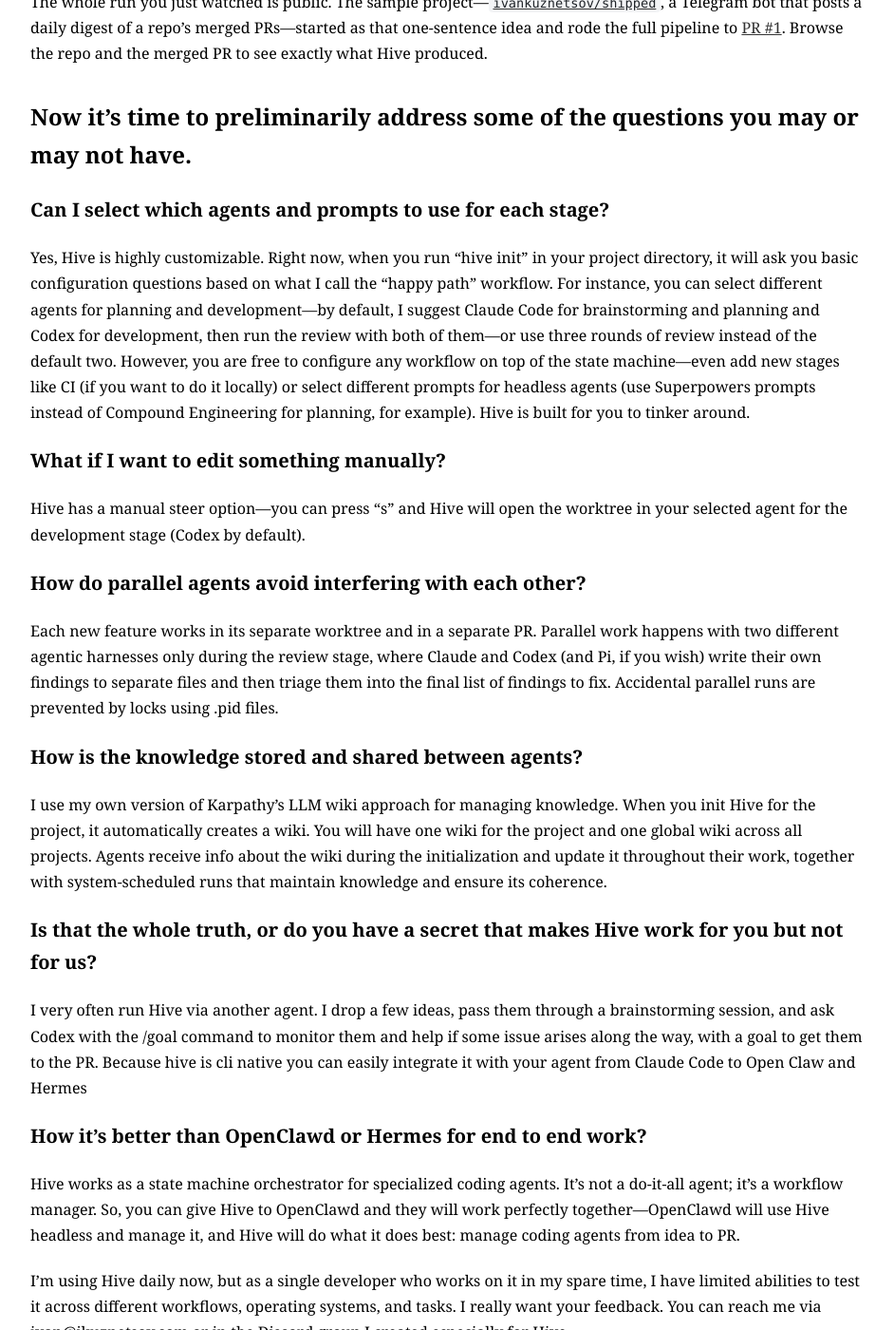
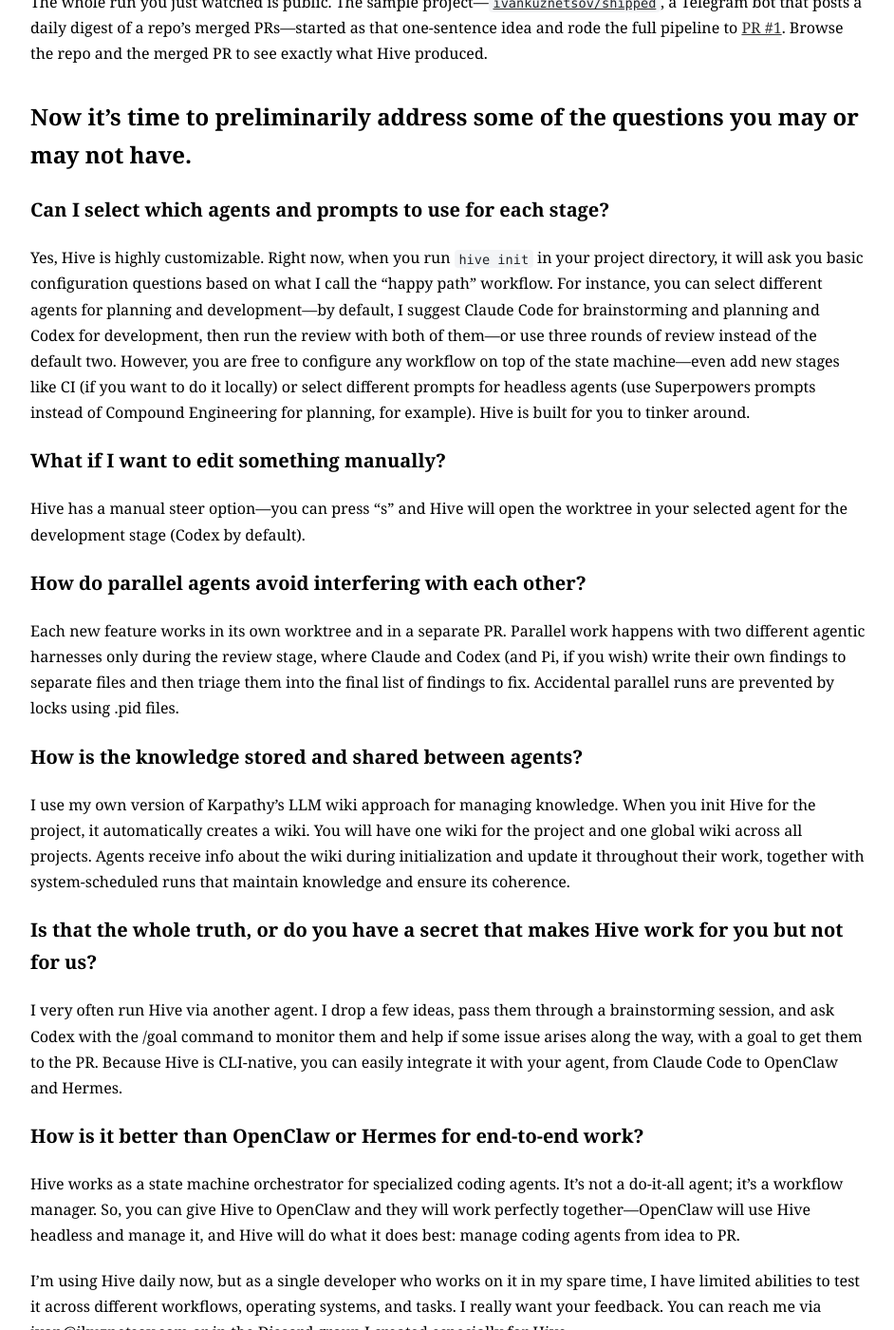
Before and after one commit to ivankuznetsov/ikuznetsov.com, a Jekyll site: the page built from _posts/2026-05-26-introducing-hive.md, in a window 1280 px wide and 1400 px high, scrolled down 5026 px. Shown: the whole window at 95% size, without its empty margins (168-1110 px from the left). Built offline with Jekyll 4.4.1, drawn with Linux system fonts in a browser that asks for light colours; some web fonts are replaced; some of the changed text lies outside the part shown.

Commit message:
Copyedit: grammar, word choice, and OpenClaw naming consistency
- "On the other side" -> "On the other hand"
- "exhaustive work" -> "exhausting work"
- "started a research folder as an agent approach" -> "started
  researching a folder-as-an-agent approach"
- CLI-native FAQ sentence: capitalization, hyphen, comma, missing period
- FAQ heading: "How it's better ... end to end" -> "How is it better
  ... end-to-end"
- Standardize the tool name to "OpenClaw" (was Open Claw / OpenClawd)
- Minor: "the current state", "its own worktree", "during
  initialization", backtick `hive init`

Co-Authored-By: Claude Opus 4.7 (1M context) <noreply@anthropic.com>

```diff
--- a/_posts/2026-05-26-introducing-hive.md
+++ b/_posts/2026-05-26-introducing-hive.md
@@ -87,7 +87,7 @@ The whole run you just watched is public. The sample project—[`ivankuznetsov/s
 
 ### Can I select which agents and prompts to use for each stage?
 
-Yes, Hive is highly customizable. Right now, when you run "hive init" in your project directory, it will ask you basic configuration questions based on what I call the "happy path" workflow. For instance, you can select different agents for planning and development—by default, I suggest Claude Code for brainstorming and planning and Codex for development, then run the review with both of them—or use three rounds of review instead of the default two. However, you are free to configure any workflow on top of the state machine—even add new stages like CI (if you want to do it locally) or select different prompts for headless agents (use Superpowers prompts instead of Compound Engineering for planning, for example). Hive is built for you to tinker around.
+Yes, Hive is highly customizable. Right now, when you run `hive init` in your project directory, it will ask you basic configuration questions based on what I call the "happy path" workflow. For instance, you can select different agents for planning and development—by default, I suggest Claude Code for brainstorming and planning and Codex for development, then run the review with both of them—or use three rounds of review instead of the default two. However, you are free to configure any workflow on top of the state machine—even add new stages like CI (if you want to do it locally) or select different prompts for headless agents (use Superpowers prompts instead of Compound Engineering for planning, for example). Hive is built for you to tinker around.
 
 ### What if I want to edit something manually?
 
@@ -95,19 +95,19 @@ Hive has a manual steer option—you can press "s" and Hive will open the worktr
 
 ### How do parallel agents avoid interfering with each other?
 
-Each new feature works in its separate worktree and in a separate PR. Parallel work happens with two different agentic harnesses only during the review stage, where Claude and Codex (and Pi, if you wish) write their own findings to separate files and then triage them into the final list of findings to fix. Accidental parallel runs are prevented by locks using .pid files.
+Each new feature works in its own worktree and in a separate PR. Parallel work happens with two different agentic harnesses only during the review stage, where Claude and Codex (and Pi, if you wish) write their own findings to separate files and then triage them into the final list of findings to fix. Accidental parallel runs are prevented by locks using .pid files.
 
 ### How is the knowledge stored and shared between agents?
 
-I use my own version of Karpathy's LLM wiki approach for managing knowledge. When you init Hive for the project, it automatically creates a wiki. You will have one wiki for the project and one global wiki across all projects. Agents receive info about the wiki during the initialization and update it throughout their work, together with system-scheduled runs that maintain knowledge and ensure its coherence.
+I use my own version of Karpathy's LLM wiki approach for managing knowledge. When you init Hive for the project, it automatically creates a wiki. You will have one wiki for the project and one global wiki across all projects. Agents receive info about the wiki during initialization and update it throughout their work, together with system-scheduled runs that maintain knowledge and ensure its coherence.
 
 ### Is that the whole truth, or do you have a secret that makes Hive work for you but not for us?
 
-I very often run Hive via another agent. I drop a few ideas, pass them through a brainstorming session, and ask Codex with the /goal command to monitor them and help if some issue arises along the way, with a goal to get them to the PR. Because hive is cli native you can easily integrate it with your agent from Claude Code to Open Claw and Hermes
+I very often run Hive via another agent. I drop a few ideas, pass them through a brainstorming session, and ask Codex with the /goal command to monitor them and help if some issue arises along the way, with a goal to get them to the PR. Because Hive is CLI-native, you can easily integrate it with your agent, from Claude Code to OpenClaw and Hermes.
 
-### How it's better than OpenClawd or Hermes for end to end work?
+### How is it better than OpenClaw or Hermes for end-to-end work?
 
-Hive works as a state machine orchestrator for specialized coding agents. It's not a do-it-all agent; it's a workflow manager. So, you can give Hive to OpenClawd and they will work perfectly together—OpenClawd will use Hive headless and manage it, and Hive will do what it does best: manage coding agents from idea to PR.
+Hive works as a state machine orchestrator for specialized coding agents. It's not a do-it-all agent; it's a workflow manager. So, you can give Hive to OpenClaw and they will work perfectly together—OpenClaw will use Hive headless and manage it, and Hive will do what it does best: manage coding agents from idea to PR.
 
 I'm using Hive daily now, but as a single developer who works on it in my spare time, I have limited abilities to test it across different workflows, operating systems, and tasks. I really want your feedback. You can reach me via ivan@ikuznetsov.com or in the Discord group I created especially for Hive.
 
```
Also changed, not shown: other parts of _posts/2026-05-26-introducing-hive.md (+3 -3 lines).
